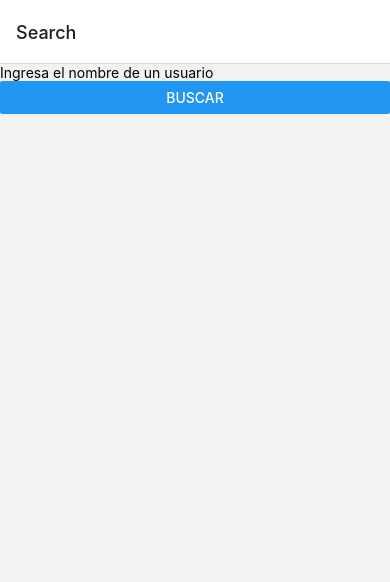
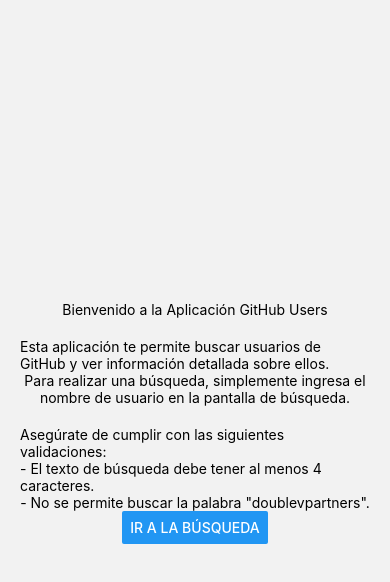
Before and after one commit to andresmarulandam/doublevpartners-reactnative, a React Native app: screen /Home in a window 390 px wide. Before the commit this address had no page. Shown: the top 582 px of the page. Built offline with nearby package versions, Linux system fonts and the light colour scheme.

Commit message:
Add HomeScreen

```diff
--- a/App.jsx
+++ b/App.jsx
@@ -4,6 +4,7 @@
 import { createNativeStackNavigator } from '@react-navigation/native-stack';
 import SearchScreen from './screens/SearchScreen';
 import UserDetailsScreen from './screens/UserDetailsScreen';
+import HomeScreen from './screens/HomeScreen';
 
 const Stack = createNativeStackNavigator();
 
@@ -11,6 +12,11 @@
   return (
     <NavigationContainer>
       <Stack.Navigator>
+        <Stack.Screen
+          name="Home"
+          component={HomeScreen}
+          options={{ headerShown: false }}
+        />
         <Stack.Screen name="Search" component={SearchScreen} />
         <Stack.Screen name="Details" component={UserDetailsScreen} />
       </Stack.Navigator>
--- /dev/null
+++ b/screens/HomeScreen.jsx
@@ -0,0 +1,37 @@
+import React from 'react';
+import { View, Text, Button } from 'react-native';
+
+const HomeScreen = ({ navigation }) => {
+  const navigateToSearch = () => {
+    navigation.navigate('Search');
+  };
+
+  return (
+    <View
+      style={{
+        flex: 1,
+        justifyContent: 'center',
+        alignItems: 'center',
+        padding: 20,
+      }}
+    >
+      <Text style={{ marginBottom: 20, textAlign: 'center' }}>
+        Bienvenido a la Aplicación GitHub Users
+      </Text>
+      <Text>
+        Esta aplicación te permite buscar usuarios de GitHub y ver información
+        detallada sobre ellos.
+      </Text>
+      <Text style={{ marginBottom: 20, textAlign: 'center' }}>
+        Para realizar una búsqueda, simplemente ingresa el nombre de usuario en
+        la pantalla de búsqueda.
+      </Text>
+      <Text>Asegúrate de cumplir con las siguientes validaciones:</Text>
+      <Text>- El texto de búsqueda debe tener al menos 4 caracteres.</Text>
+      <Text>- No se permite buscar la palabra "doublevpartners".</Text>
+      <Button title="Ir a la Búsqueda" onPress={navigateToSearch} />
+    </View>
+  );
+};
+
+export default HomeScreen;
```
